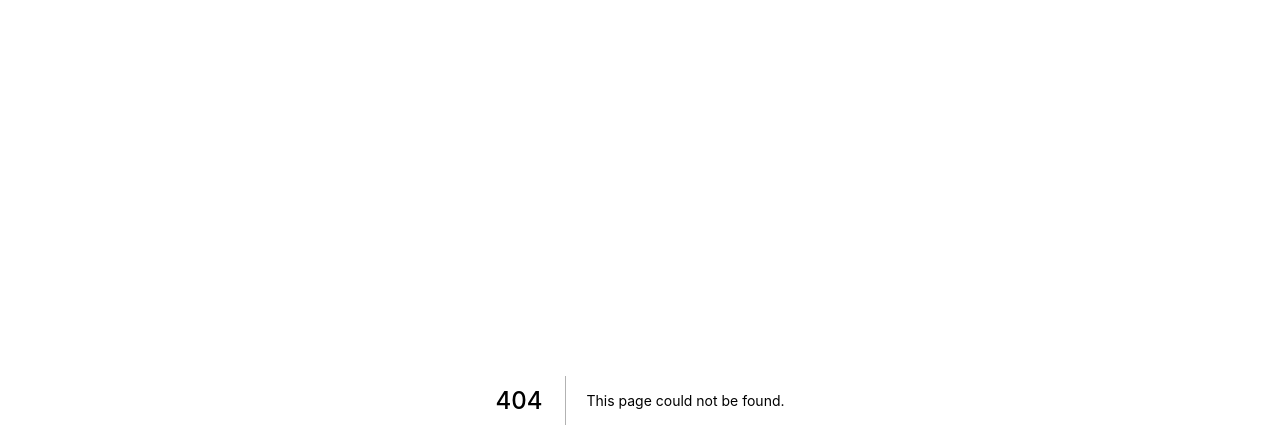
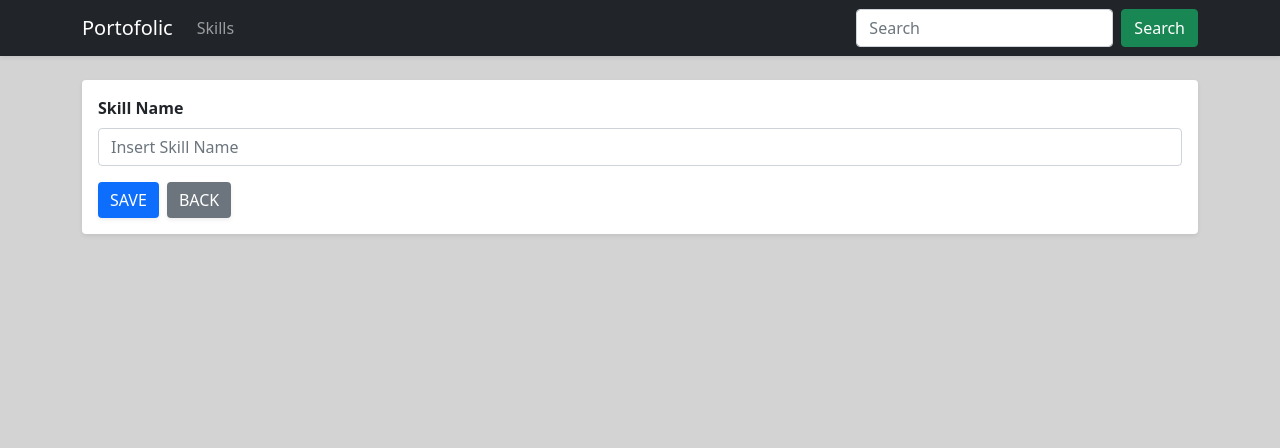
Before and after one commit to achmadzackyr/portofolic-frontend, a Next.js app: page /skills/create in a window 1280 px wide. Before the commit this address had no page. Shown: the top 448 px of the page. Built offline with nearby package versions, Linux system fonts and the light colour scheme.

Commit message:
Skill CRUD

```diff
--- /dev/null
+++ b/components/molecule/navbar.js
@@ -0,0 +1,48 @@
+import Link from 'next/link';
+
+function Navbar() {
+  return (
+    <header>
+      <nav className="navbar navbar-expand-md navbar-dark fixed-top bg-dark fixed-top border-0 shadow-sm">
+        <div className="container">
+          <Link href="/">
+            <a className="navbar-brand">Portofolic</a>
+          </Link>
+          <button
+            className="navbar-toggler"
+            type="button"
+            data-bs-toggle="collapse"
+            data-bs-target="#navbarCollapse"
+            aria-controls="navbarCollapse"
+            aria-expanded="false"
+            aria-label="Toggle navigation"
+          >
+            <span className="navbar-toggler-icon"></span>
+          </button>
+          <div className="collapse navbar-collapse" id="navbarCollapse">
+            <ul className="navbar-nav me-auto mb-2 mb-md-0">
+              <li className="nav-item">
+                <Link href="/skills">
+                  <a className="nav-link">Skills</a>
+                </Link>
+              </li>
+            </ul>
+            <form className="d-flex">
+              <input
+                className="form-control me-2"
+                type="search"
+                placeholder="Search"
+                aria-label="Search"
+              />
+              <button className="btn btn-success" type="submit">
+                Search
+              </button>
+            </form>
+          </div>
+        </div>
+      </nav>
+    </header>
+  );
+}
+
+export default Navbar;
--- /dev/null
+++ b/components/organism/layout.js
@@ -0,0 +1,10 @@
+import Navbar from '../molecule/navbar';
+
+export default function Layout({ children }) {
+  return (
+    <>
+      <Navbar />
+      <main>{children}</main>
+    </>
+  );
+}
--- a/package.json
+++ b/package.json
@@ -9,7 +9,10 @@
     "lint": "next lint"
   },
   "dependencies": {
+    "axios": "^0.27.2",
+    "bootstrap": "^5.1.3",
     "next": "12.1.6",
+    "qs": "^6.10.3",
     "react": "18.1.0",
     "react-dom": "18.1.0"
   },
--- /dev/null
+++ b/pages/skills/create/index.js
@@ -0,0 +1,66 @@
+import { useState } from 'react';
+import Router from 'next/router';
+import Layout from '../../../components/organism/layout';
+import axios from 'axios';
+import qs from 'qs';
+import Link from 'next/link';
+
+function SkillCreate() {
+  const [skillName, setSkillName] = useState('');
+  const [validation, setValidation] = useState({});
+
+  const storeSkill = async (e) => {
+    e.preventDefault();
+
+    const formData = new FormData();
+
+    formData.append('skill_name', skillName);
+    await axios
+      .post(`${process.env.NEXT_PUBLIC_API_BACKEND}/api/skills`, formData)
+      .then(() => {
+        Router.push('/skills');
+      })
+      .catch((error) => {
+        setValidation(error.response.data);
+      });
+  };
+
+  return (
+    <Layout>
+      <div className="container" style={{ marginTop: '80px' }}>
+        <div className="row">
+          <div className="col-md-12">
+            <div className="card border-0 rounded shadow-sm">
+              <div className="card-body">
+                <form onSubmit={storeSkill}>
+                  <div className="form-group mb-3">
+                    <label className="form-label fw-bold">Skill Name</label>
+                    <input
+                      className="form-control"
+                      type="text"
+                      value={skillName}
+                      onChange={(e) => setSkillName(e.target.value)}
+                      placeholder="Insert Skill Name"
+                    />
+                  </div>
+                  {validation.skill_name && (
+                    <div className="alert alert-danger">{validation.skill_name}</div>
+                  )}
+
+                  <button className="btn btn-primary border-0 shadow-sm me-2" type="submit">
+                    SAVE
+                  </button>
+                  <Link href="/skills">
+                    <button className="btn btn-secondary border-0 shadow-sm">BACK</button>
+                  </Link>
+                </form>
+              </div>
+            </div>
+          </div>
+        </div>
+      </div>
+    </Layout>
+  );
+}
+
+export default SkillCreate;
--- a/styles/globals.css
+++ b/styles/globals.css
@@ -1,9 +1,6 @@
 html,
 body {
-  padding: 0;
-  margin: 0;
-  font-family: -apple-system, BlinkMacSystemFont, Segoe UI, Roboto, Oxygen,
-    Ubuntu, Cantarell, Fira Sans, Droid Sans, Helvetica Neue, sans-serif;
+  background: lightgray!important;
 }
 
 a {
```
Also changed, not shown: pages/_app.js (+4 -3 lines), pages/skills/edit/[id].js (added, +77 -0 lines), pages/skills/index.js (added, +77 -0 lines), 2 other files (tests, documents, lock files or other folders).
